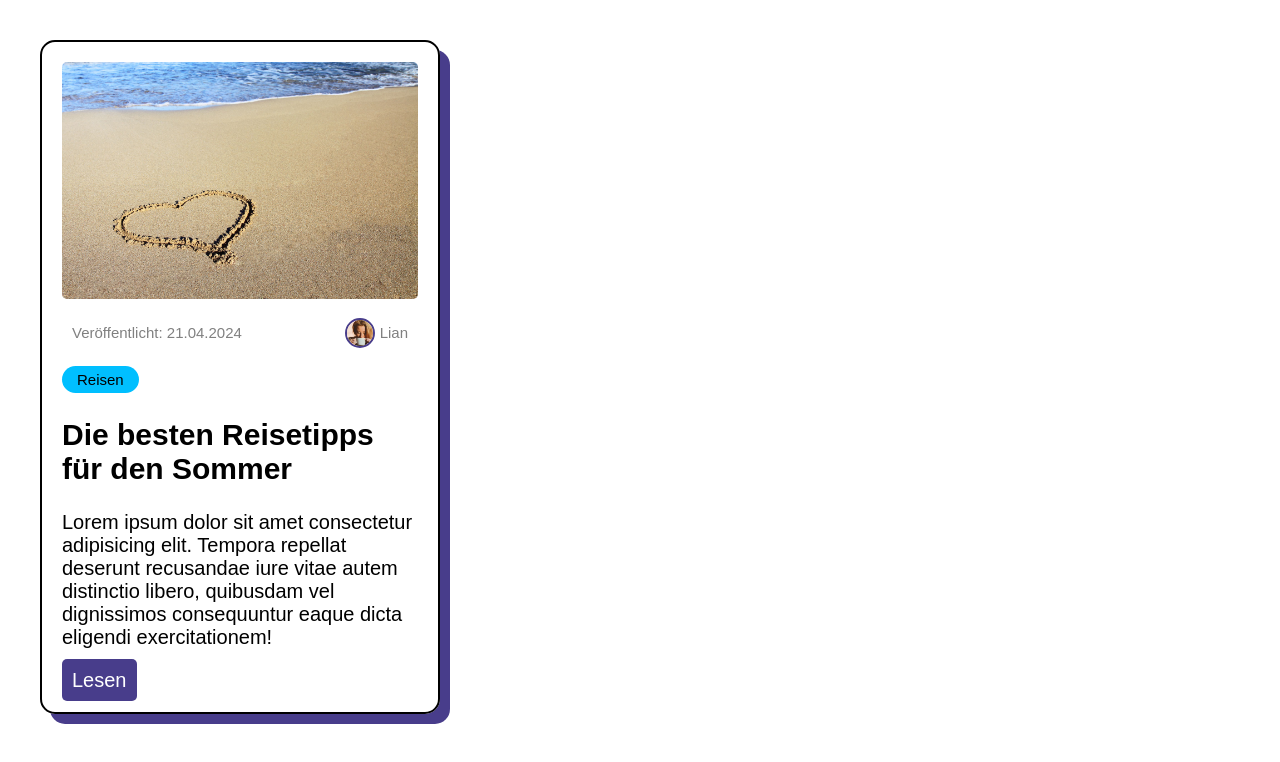
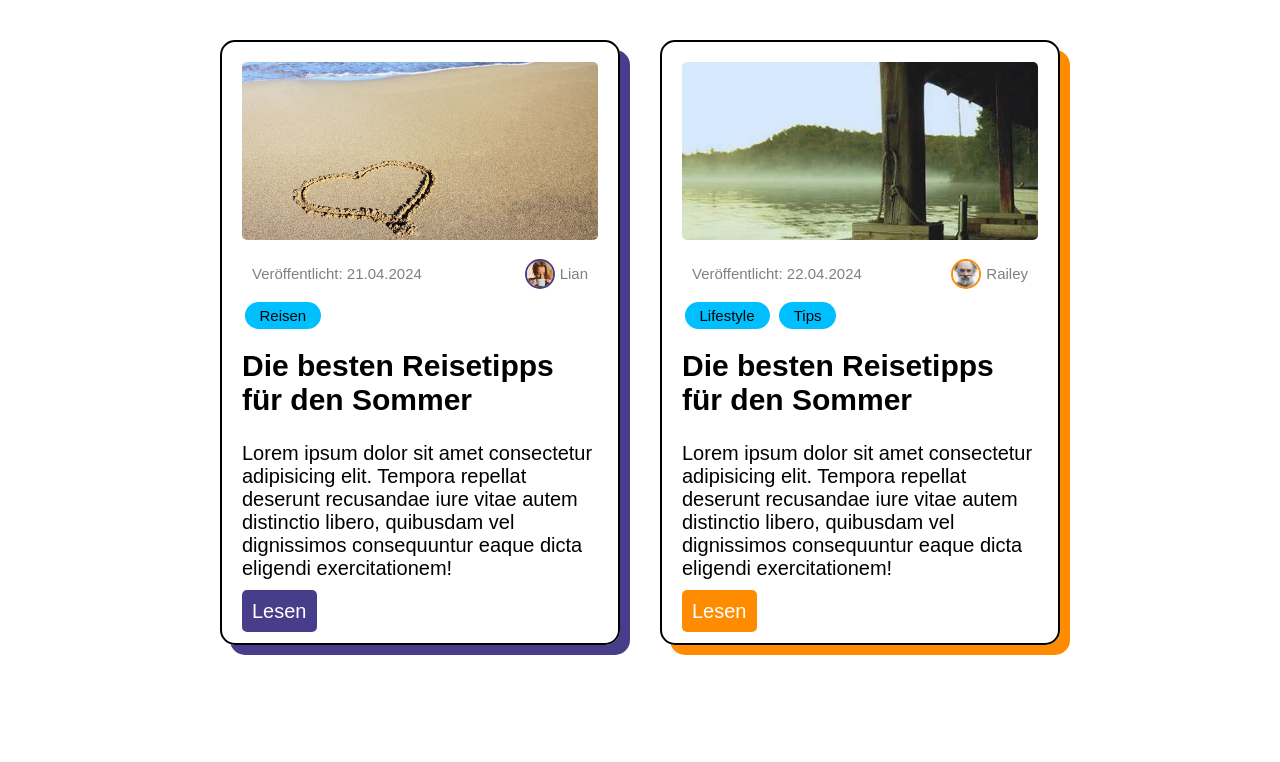
Before and after one commit to Vieraaaas/article-preview-card, a plain HTML site: page index.html in a window 1280 px wide. Drawn offline with Linux system fonts and the light colour scheme.

Commit message:
feat: add second article

```diff
--- a/index.html
+++ b/index.html
@@ -18,8 +18,8 @@
           <img class="header-author" src="/images/headshot1.jpg" alt="woman's portrait">
           <p>Lian</p>
         </section>
-        <section class="header-tag">
-          <p>Reisen</p>
+        <section>
+          <p class="header-tag">Reisen</p>
         </section>
       </header>
       <section>
@@ -32,8 +32,28 @@
       </nav>
     </article>
 
-
-    <!-- <article class="preview-card"></article> -->
+    <article class="preview-card orange">
+      <header class="card-header">
+        <img class="header-image" src="/images/picture2.jpg" alt="view from a pier onto a lake">
+        <section class="header-info">
+          <p>Veröffentlicht: 22.04.2024</p>
+          <img class="header-author" src="/images/headshot2.jpg" alt="man's portrait">
+          <p>Railey</p>
+        </section>
+        <section>
+          <p class="header-tag">Lifestyle</p>
+          <p class="header-tag">Tips</p>
+        </section>
+      </header>
+      <section>
+        <h2>Die besten Reisetipps für den Sommer</h2>
+        <p>Lorem ipsum dolor sit amet consectetur adipisicing elit. Tempora repellat deserunt recusandae iure vitae
+          autem distinctio libero, quibusdam vel dignissimos consequuntur eaque dicta eligendi exercitationem!</p>
+      </section>
+      <nav>
+        <a class="nav-link" href="">Lesen</a>
+      </nav>
+    </article>
   </main>
 </body>
 
--- a/style.css
+++ b/style.css
@@ -24,6 +24,13 @@ body {
   margin: 2rem;
 }
 
+main {
+  display: flex;
+  flex-wrap: wrap;
+  gap: 2rem;
+  justify-content: center;
+}
+
 .preview-card {
   border: var(--s-border) solid black;
   border-radius: var(--s-radius-outer);
@@ -40,6 +47,8 @@ body {
 
 .header-image {
   border-radius: var(--s-radius-inner);
+  aspect-ratio: 2 / 1;
+  object-fit: cover;
 }
 
 .header-info {
@@ -65,6 +74,8 @@ body {
   max-height: fit-content;
   padding: 0.25rem 0.75rem;
   border-radius: 1rem;
+  margin: 0 0.125rem;
+  display: inline;
 }
 
 .header-tag p {
@@ -78,3 +89,7 @@ body {
   text-decoration: none;
   padding: 0.5rem;
 }
+
+.orange {
+  --article-color: darkorange;
+}
```
